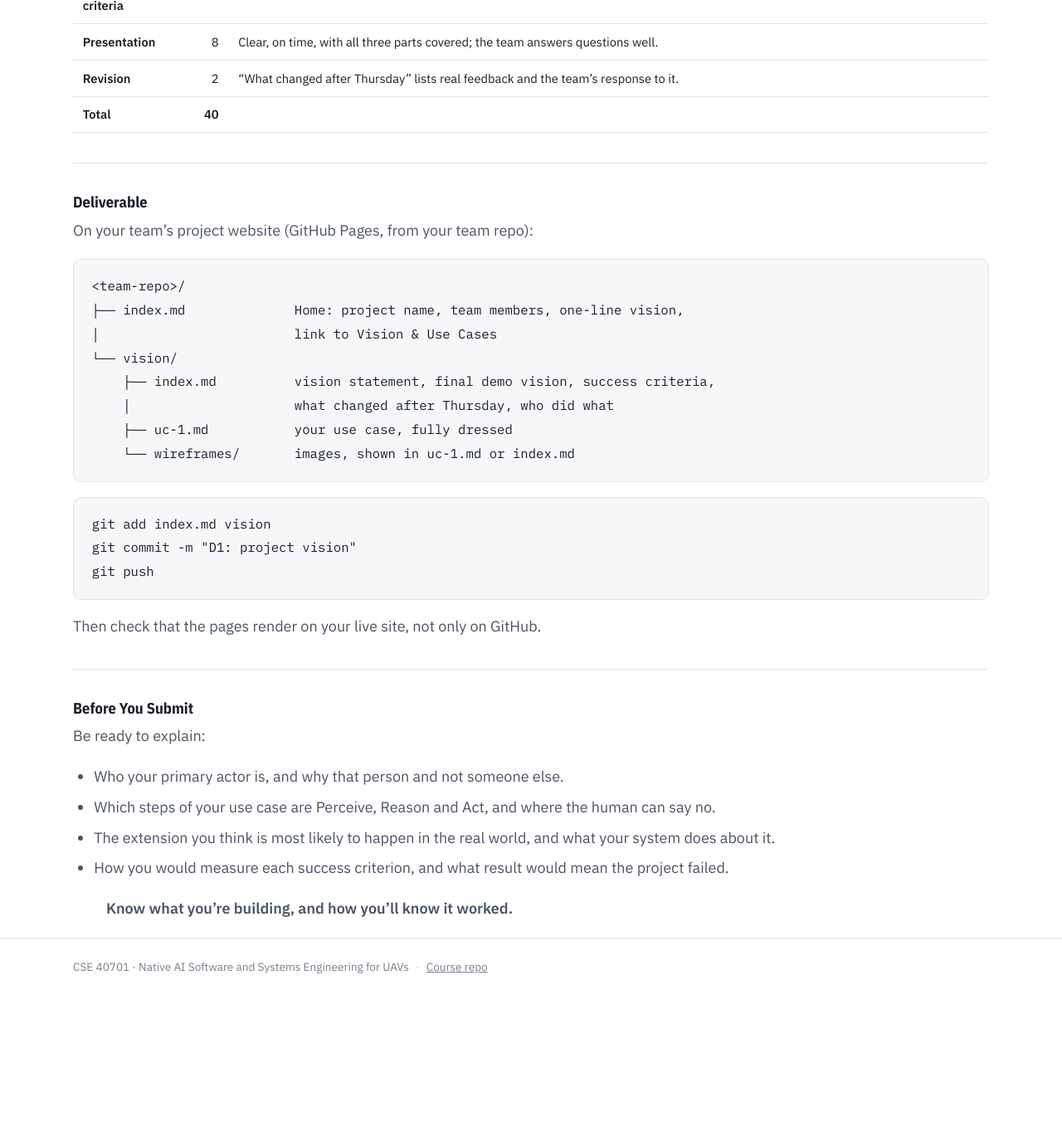
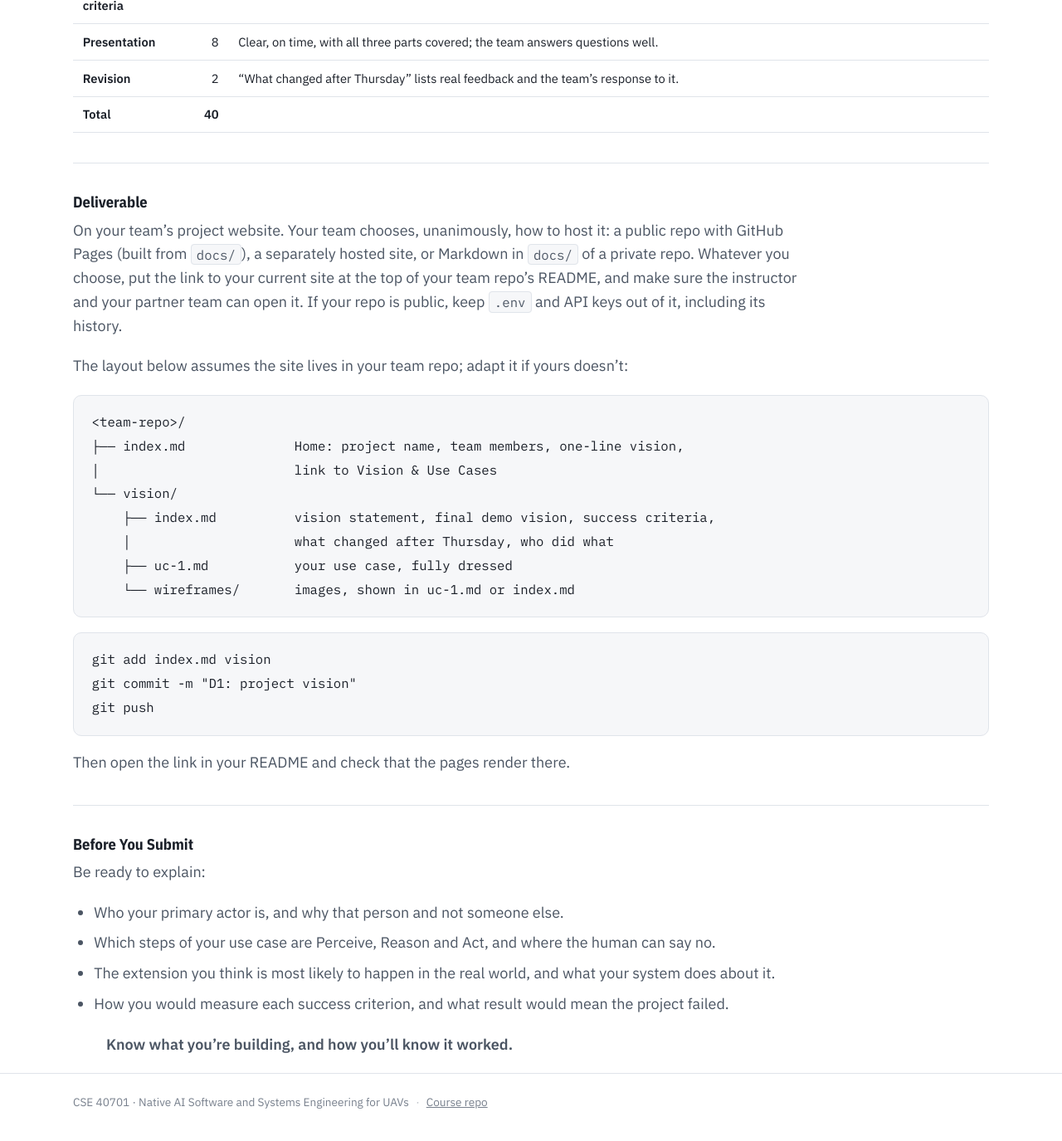
Before and after one commit to JaneClelandHuang/uav-native-ai, a Jekyll site: the page built from project/d1.md, in a window 1280 px wide and 1400 px high, scrolled down 4692 px. Shown: the top 1375 px of the window at 83% size. Built offline with Jekyll 4.4.1, drawn with Linux system fonts in a browser that asks for light colours; our own code applies the rules of GitHub Pages for plain Markdown files; before the commit the page ends 5928 px from its top, so only the background shows below that.

Commit message:
D1 draft: teams choose how to host the site; link it from the team README
Co-Authored-By: Claude Opus 5.5 <noreply@anthropic.com>

````diff
--- a/project/d1.md
+++ b/project/d1.md
@@ -205,7 +205,13 @@ Out of **40 points**, one grade for the team.
 
 ### Deliverable
 
-On your team's project website (GitHub Pages, from your team repo):
+On your team's project website. Your team chooses, unanimously, how to host it: a public repo
+with GitHub Pages (built from `docs/`), a separately hosted site, or Markdown in `docs/` of a
+private repo. Whatever you choose, put the link to your current site at the top of your team
+repo's README, and make sure the instructor and your partner team can open it. If your repo is
+public, keep `.env` and API keys out of it, including its history.
+
+The layout below assumes the site lives in your team repo; adapt it if yours doesn't:
 
 ```text
 <team-repo>/
@@ -224,7 +230,7 @@ git commit -m "D1: project vision"
 git push
 ```
 
-Then check that the pages render on your live site, not only on GitHub.
+Then open the link in your README and check that the pages render there.
 
 ---
 
````
